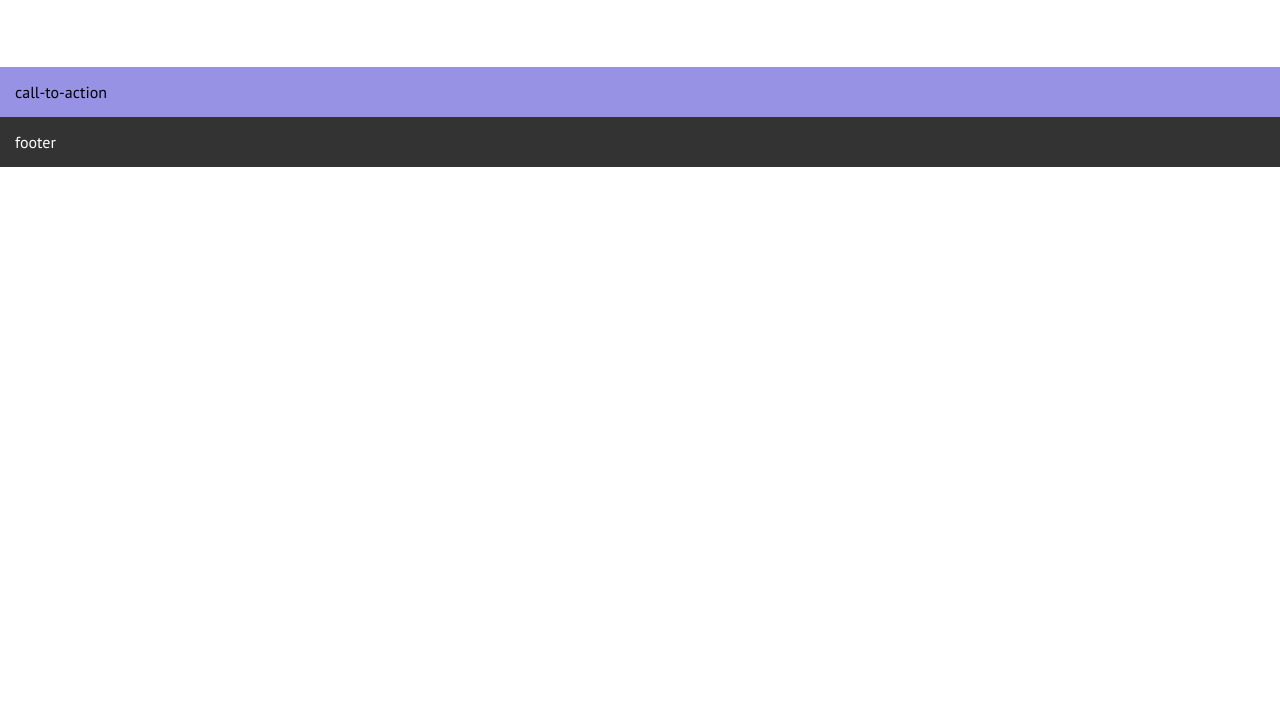
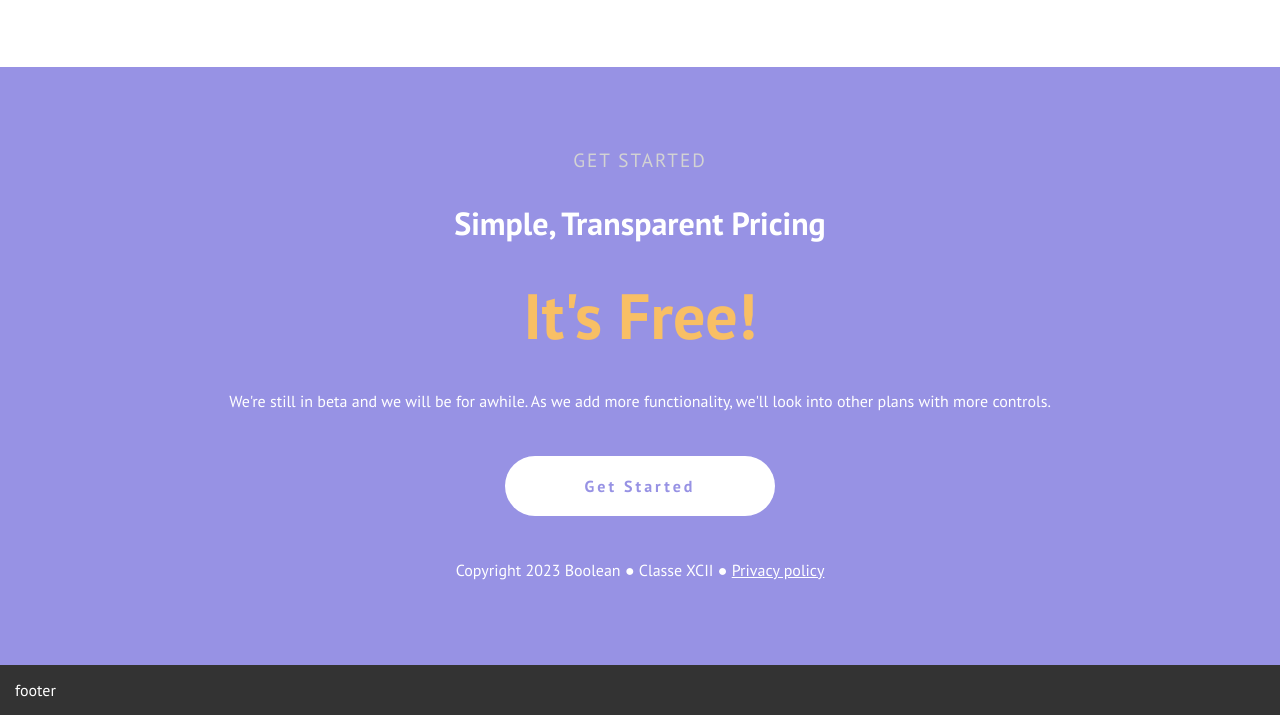
Before and after one commit to nicolozibra1/htmlcss-responsive-layout, a plain HTML site: page index.html in a window 1280 px wide. Shown: the part 9725-10440 px from the top of the page. Before the commit the page ends 9892 px from the top, so only its background shows below. Drawn offline with Linux system fonts and the light colour scheme.

Commit message:
main-add-section-call-to-action

```diff
--- a/css/style.css
+++ b/css/style.css
@@ -237,6 +237,36 @@ h2{
     padding: 10px 20px;
 }
 
+/* SECTION CALL TO ACTION */
+.title-get-started{
+    color: lightgrey;
+    letter-spacing: 2px;;
+}
+.cta > h2{
+    color: var(--light-color);
+    padding-top: 30px;
+}
+#free{
+    font-size: 4rem;
+    color: var(--contrast-color);
+}
+.cta > p{
+    color: var(--light-color);
+}
+.get-started{
+    color: var(--primary-color);
+    background-color: var(--light-color);
+    letter-spacing: 3px;
+    padding: 20px 80px;
+    border-radius: 30px;
+}
+.copyright{
+    margin-top:30px;
+    padding-bottom: 0;
+}
+.privacy{
+    color: var(--light-color);
+}
 /* FOOTER */
 footer{
     background-color: var(--dark-color);
--- a/index.html
+++ b/index.html
@@ -174,9 +174,15 @@
             </div>
         </section>
 
+        <!-- CALL TO ACTION -->
         <section class="even" id="call-to-action">
-            <div class="container">
-                call-to-action
+            <div class="cta container p-section text-center">
+                <span class="title-get-started">GET STARTED</span>
+                <h2>Simple, Transparent Pricing</h2>
+                <h2 id="free">It's Free!</h2>
+                <p class="m-30bttm">We're still in beta and we will be for awhile. As we add more functionality, we'll look into other plans with more controls.</p>
+                <a href="#" class="button get-started"><strong>Get Started</strong></a>
+                <p class="copyright">Copyright 2023 Boolean &#9679; Classe XCII &#9679; <a class="privacy" href="#">Privacy policy</a></p>
             </div>
         </section>
     </main>
```
